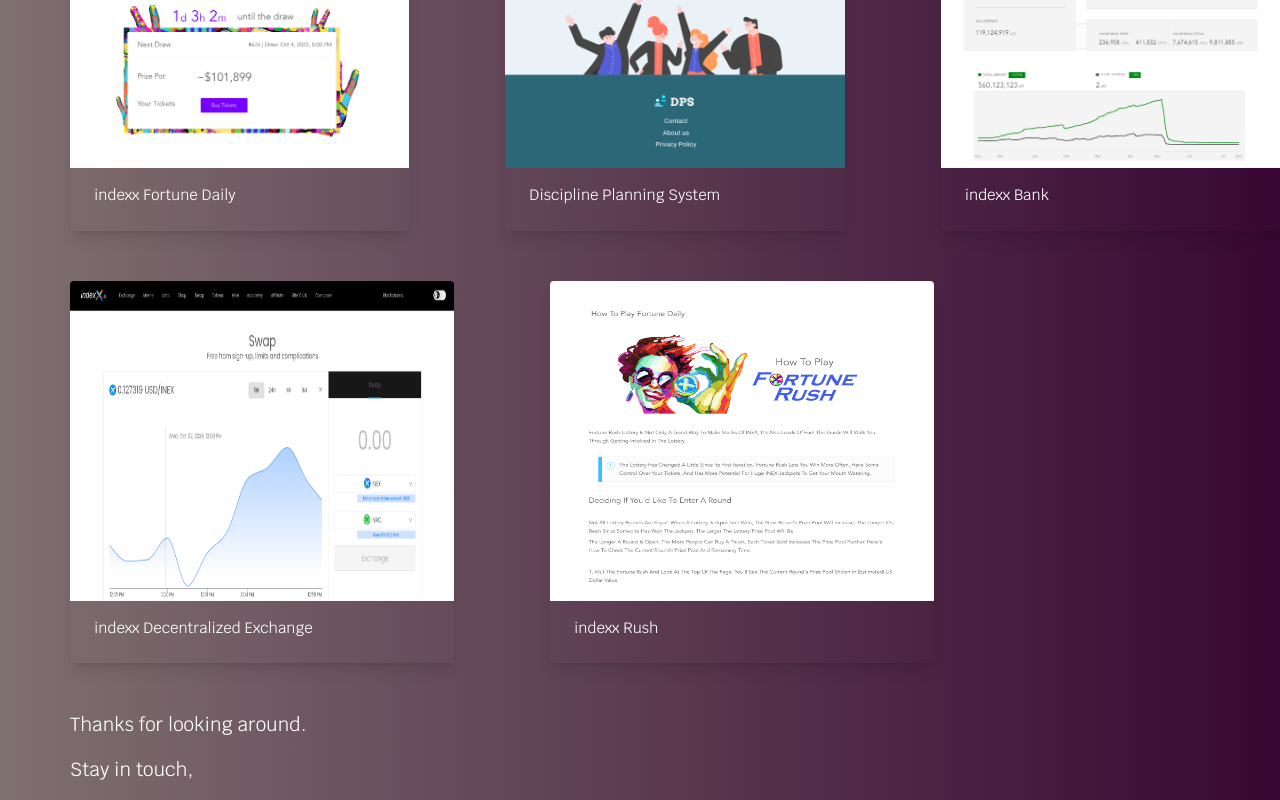
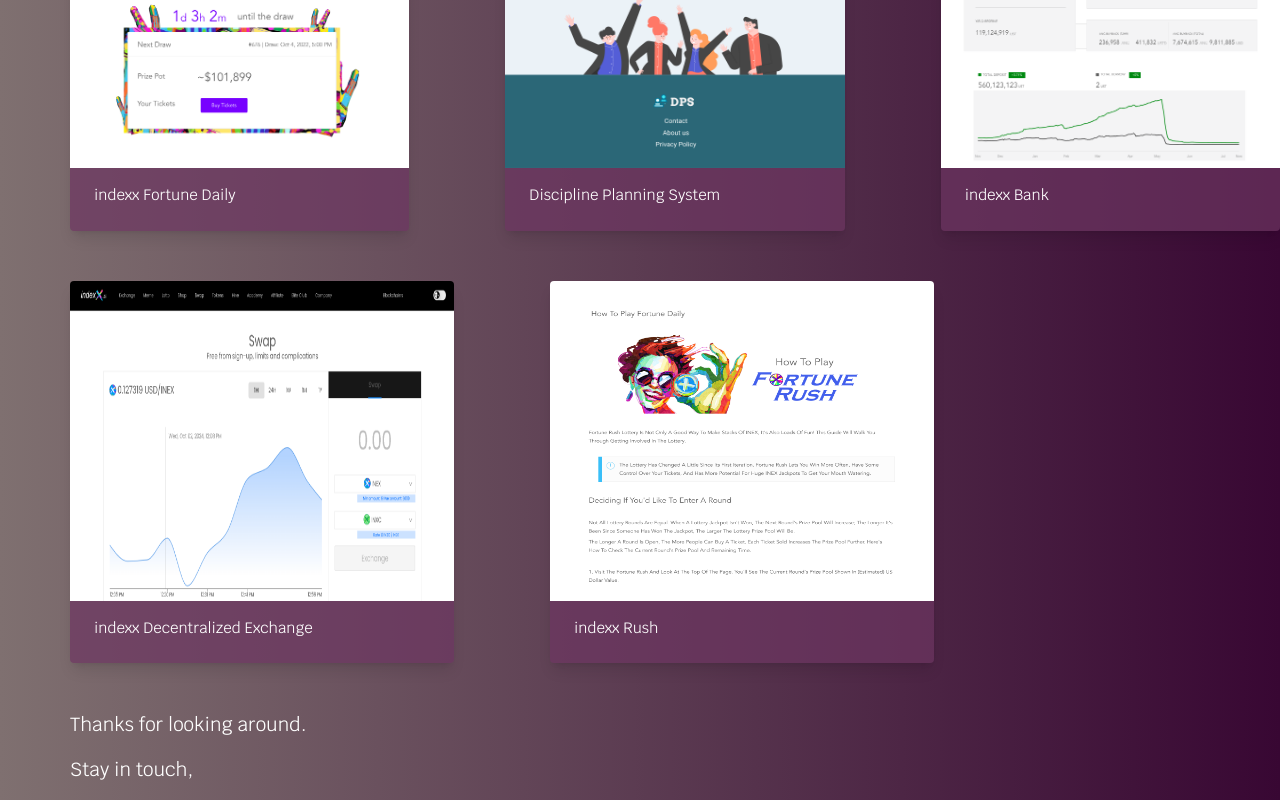
Before and after one commit to imannfazal/iman-portfolio, a React (Create React App) app: page / in a window 1280 px wide. Shown: the part 776-1576 px from the top of the page. Built offline with nearby package versions, Linux system fonts and the light colour scheme.

Commit message:
card clor

```diff
--- a/src/components/Card.js
+++ b/src/components/Card.js
@@ -1,9 +1,9 @@
 import React from 'react';
 // import { EditOutlined, EllipsisOutlined, SettingOutlined } from '@ant-design/icons';
 const Image = (props) => (
-    <div class="max-w-sm rounded overflow-hidden shadow-lg">
+    <div class="max-w-sm rounded overflow-hidden shadow-lg ">
         <img class="h-[320px] w-[390px]" src={props.src} alt="Sunset in the mountains" />
-        <div class="px-6 py-4">
+        <div class="px-6 py-4 bg-[#6d3661] bg-opacity-70">
             <div class="text-[15px] text-[#ffffff] mb-2">{props.text}</div>
         </div>
     </div>
--- a/src/components/Gallery.js
+++ b/src/components/Gallery.js
@@ -1,5 +1,4 @@
 import React from 'react'
-// import img from '../assets/work.png'
 import './Gallery.css'
 import SRE from '../assets/SRE.png'
 import Daily from '../assets/daily.png'
@@ -15,14 +14,10 @@
                 <div class='lift cursor-pointer'><Image text='indexx Fortune Daily' src={Daily} /></div>
                 <div class='ml-24 lift cursor-pointer'><Image text='Discipline Planning System' src={SRE} /></div>
                 <div class='ml-24 lift cursor-pointer'><Image text='indexx Bank' src={bank} /></div>
-                {/* <img class='lift cursor-pointer h-[300px] w-[390px] rounded-[5px]' alt='work' src={Daily} /> */}
-                {/* <img class='lift cursor-pointer ml-24 h-[300px] w-[390px] rounded-[5px]' alt='work' src={SRE} />
-                <img class='lift cursor-pointer ml-24 h-[300px] w-[390px] rounded-[5px] ' alt='work' src={dex} /> */}
             </div>
             <div class="inline-flex mt-[50px] text-[#5f5f5f] text-[20px]">
             <div class='lift cursor-pointer'><Image text='indexx Decentralized Exchange' src={dex} /></div>
             <div class='ml-24 lift cursor-pointer'><Image text='indexx Rush' src={Rush} /></div>
-            {/* <img class='h-[300px] w-[390px] lift cursor-pointer ml-24' alt='work' src={img} /> */}
             </div>
         </div>
     )
```
